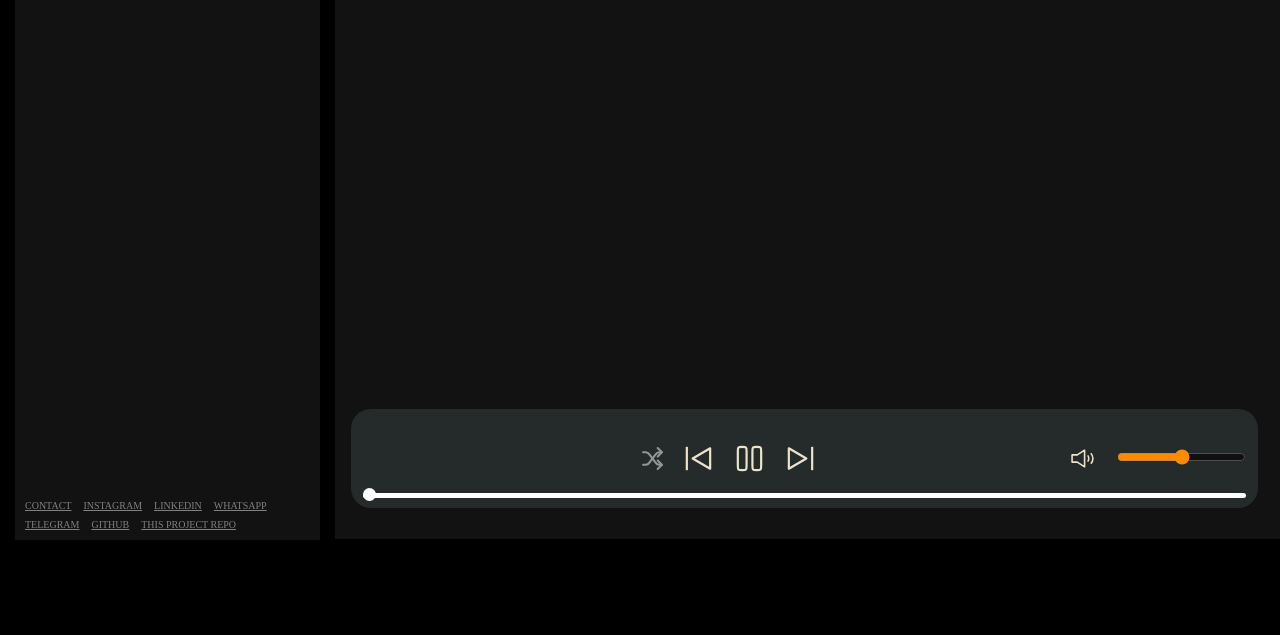
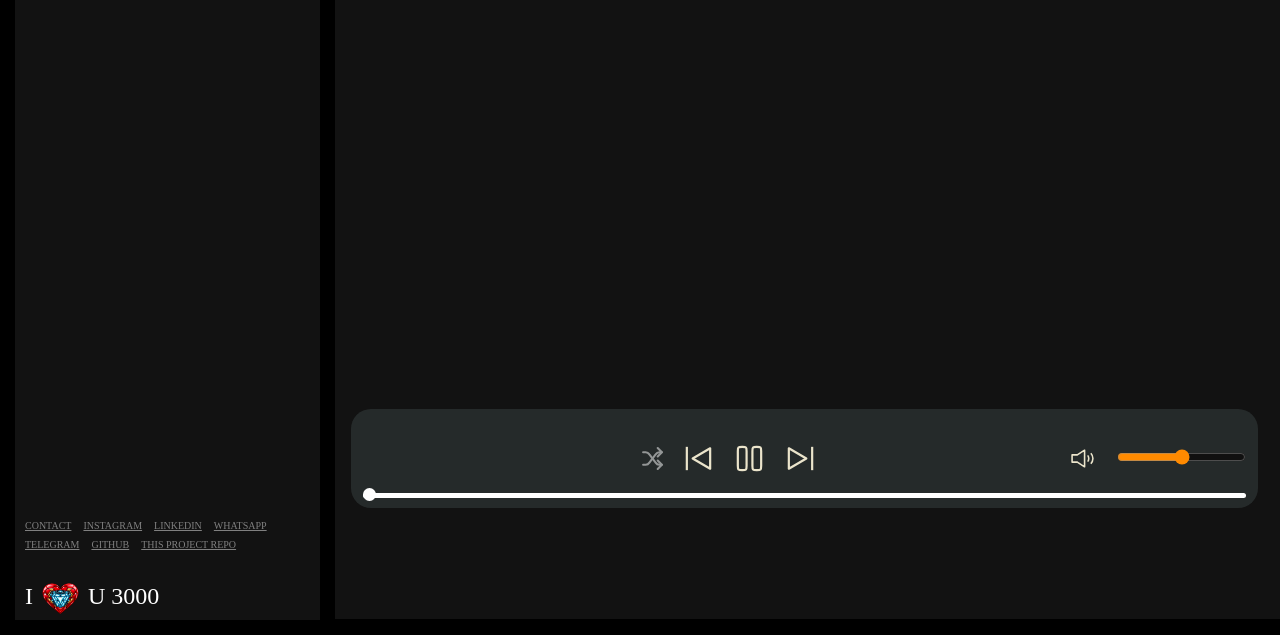
Before and after one commit to Varad116/Spotify-clone, a plain HTML site: page index.html in a window 1280 px wide. Shown: the part 262-897 px from the top of the page. Before the commit the page ends 817 px from the top, so only its background shows below. Drawn offline with Linux system fonts and the light colour scheme; no server answers.

Commit message:
Add arc emoji and update styles for footer section

```diff
--- a/index.html
+++ b/index.html
@@ -47,6 +47,7 @@
                     <div><a href="https://t.me/+Mv_StGLV0I85NTNl"><span>TELEGRAM</span></a></div>
                     <div><a href="https://github.com/Varad116"><span>GITHUB</span></a></div>
                     <div><a href="https://github.com/Varad116/Spotify-Clone"><span>THIS PROJECT REPO</span></a></div>
+                    <div><p class="arc">I <a href="https://varadpedapalli.vercel.app/"><img src="arc-emoji.png" width="43px"style="position: relative; top: 19px;" class="arc-emoji" alt="❤️"></a> U 3000</p></div>
                 </div>
             </div>
         </div>
--- a/style.css
+++ b/style.css
@@ -75,7 +75,7 @@ body {
 }
 
 .library {
-    min-height: 80vh;
+    min-height: 90vh;
     position: relative;
 }
 
@@ -328,6 +328,10 @@ body {
     gap: 14px;
 }
 
+.arc {
+    font-size: 1.5rem;
+}
+
 
 
 @media (max-width: 1200px) {
```
Also changed, not shown: arc-emoji.png (added).
